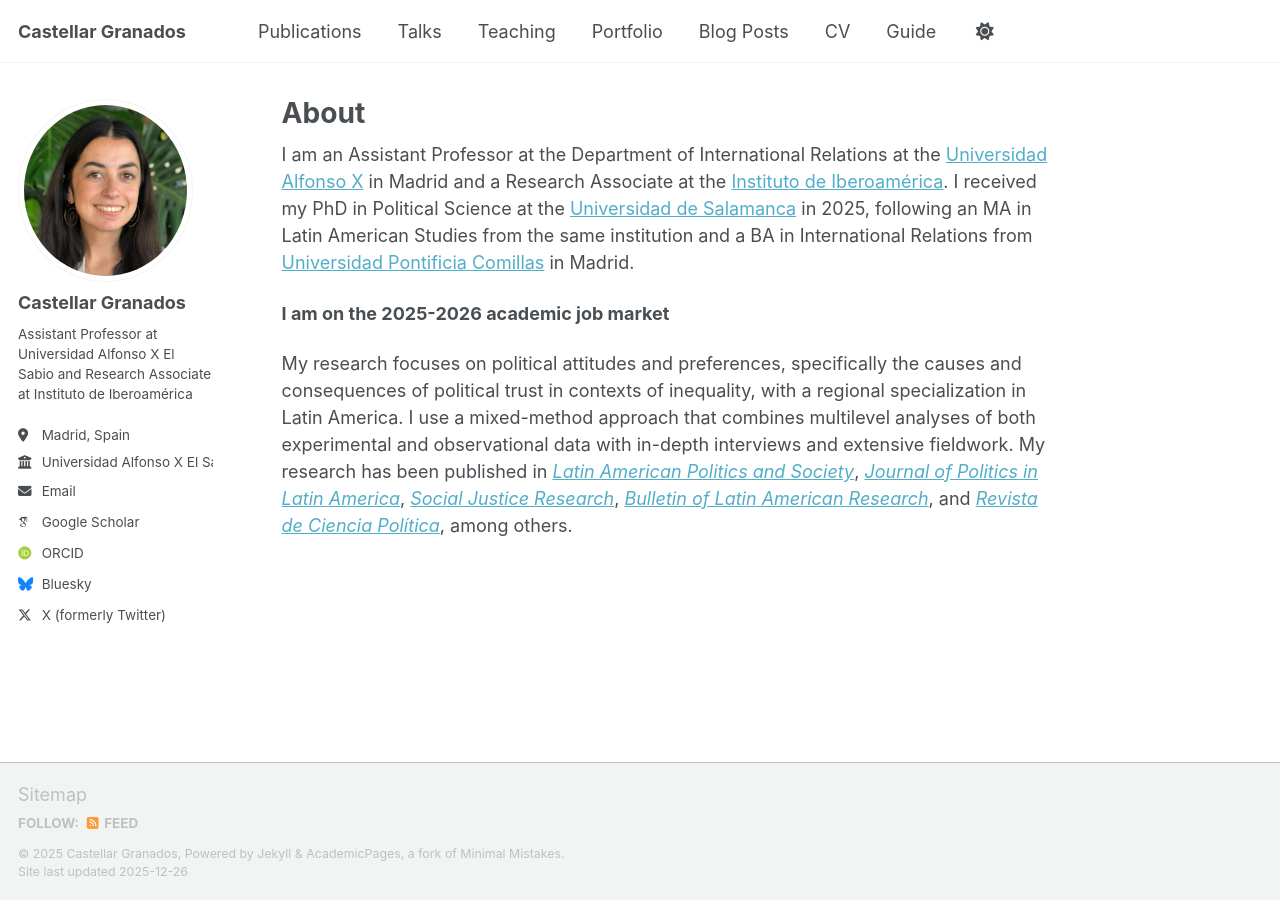
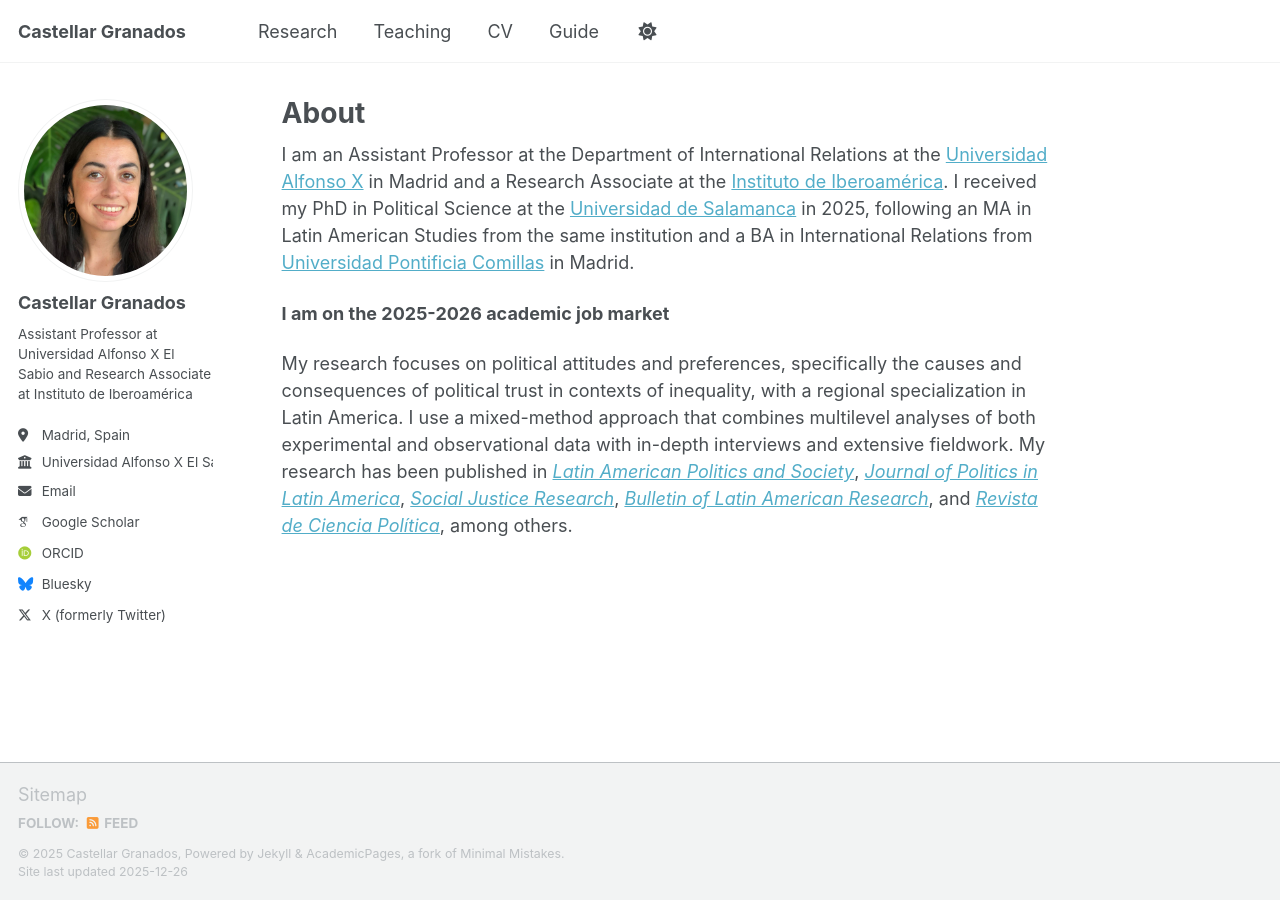
Before and after one commit to castellargranados/castellargranados.github.io, a Jekyll site: the page built from _pages/about.md, in a window 1280 px wide. Built offline with Jekyll 4.4.1, drawn with Linux system fonts in a browser that asks for light colours; some web fonts are replaced; a script bundle is joined from its source files by our own code; library files that are not in the unit come from our copies.

Commit message:
Update navigation.yml for research and teaching links

```diff
--- a/_data/navigation.yml
+++ b/_data/navigation.yml
@@ -8,20 +8,20 @@
 #      Markdown formatted page while the second is generated using JSON.
 
 main:
-  - title: "Publications"
-    url: /publications/
+  - title: "Research"
+    url: /Research/
 
-  - title: "Talks"
-    url: /talks/
+ # - title: "Talks"
+ #   url: /talks/
 
   - title: "Teaching"
     url: /teaching/
 
-  - title: "Portfolio"
-    url: /portfolio/
+ # - title: "Portfolio"
+ #   url: /portfolio/
 
-  - title: "Blog Posts"
-    url: /year-archive/
+#  - title: "Blog Posts"
+#  url: /year-archive/
 
   - title: "CV"
     url: /cv/
```
